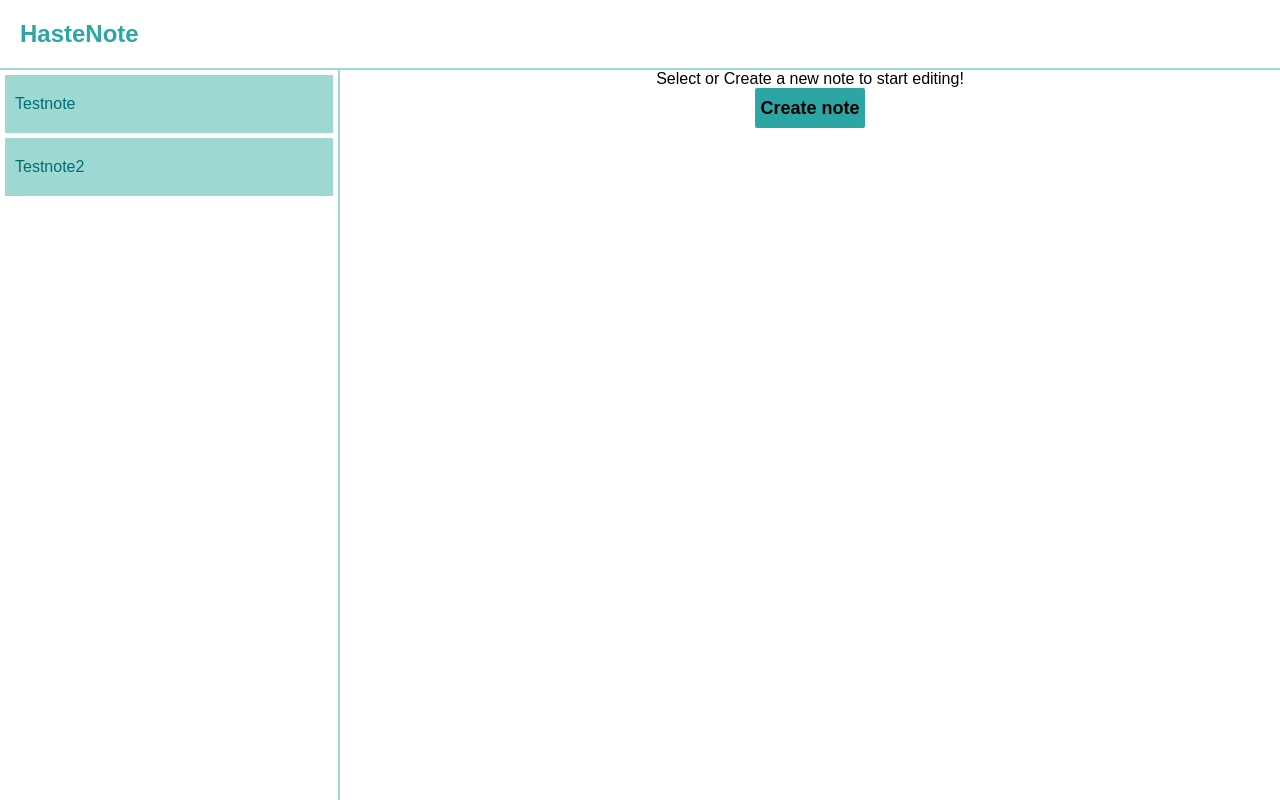
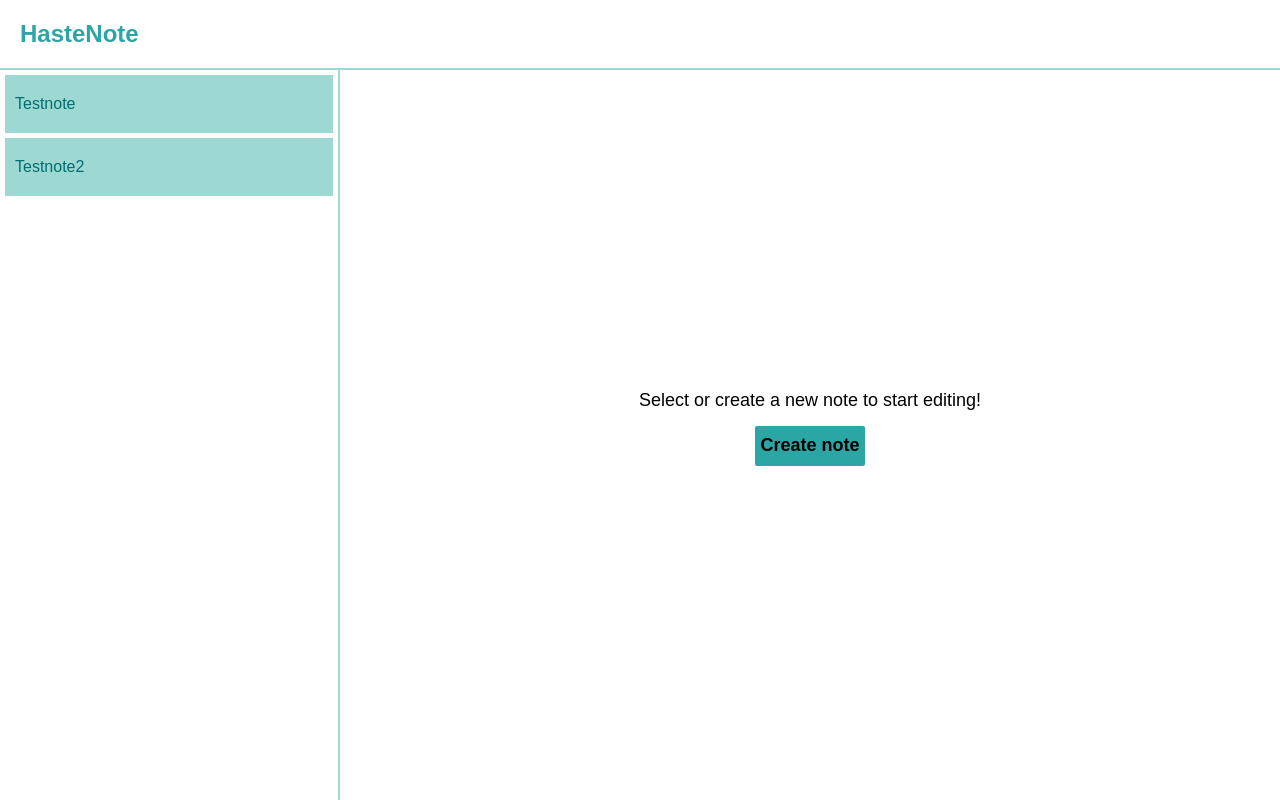
Before and after one commit to czaarek99/HasteNote, a React (Create React App) app: page / in a window 1280 px wide. Built offline with nearby package versions, Linux system fonts and the light colour scheme.

Commit message:
Add screen when no note is selected
This screen will be shown if no note is selected for editing. It tells the
user to either select a note to edit and gives the ability to create a new
note.

```diff
--- a/src/components/Editor.jsx
+++ b/src/components/Editor.jsx
@@ -9,12 +9,10 @@ class Editor extends Component {
 
         if (this.props.activeNote === NO_ACTIVE_NOTE) {
             noteEditorContents = (
-                <div className="noNoteSelected">
-                    <div className="noNoteTextContainer">
-                        <p className="noNoteText">Select or Create a new note to start editing!</p>
-                    </div>
-                    <div className="noNoteActionContainer">
-                        <button>Create note</button>
+                <div className="noNoteSelectedContainer">
+                    <div className="noNoteSelected">
+                        <p className="noNoteText">Select or create a new note to start editing!</p>
+                        <button className="createNoteButton">Create note</button>
                     </div>
                 </div>
             );
--- a/src/styles/editor.css
+++ b/src/styles/editor.css
@@ -27,7 +27,21 @@
     display: flex;
 }
 
+.noNoteSelectedContainer {
+    display: flex;
+    align-items: center;
+    justify-content: center;
+    height: 100%;
+}
+
 .noNoteSelected {
     text-align: center;
-    vertical-align: middle;
 }
+
+.noNoteText {
+    font-size: 18px;
+}
+
+.createNoteButton {
+    margin: 15px;
+}
```
